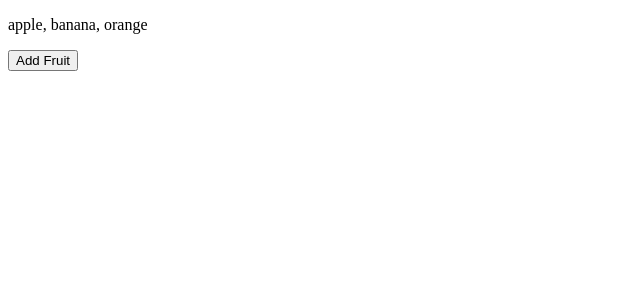
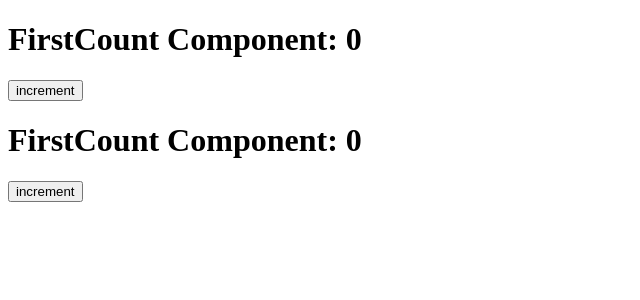
Before and after one commit to kim0hun/Inflearn_React, a React (Vite) app in the folder study/: page / in a window 1280 px wide. Shown: the top 300 px of the page, without its empty margins (0-640 px from the left). Built offline with nearby package versions, Linux system fonts and the light colour scheme.

Commit message:
66. 상태 독립성 이해하기

```diff
--- a/study/src/App.tsx
+++ b/study/src/App.tsx
@@ -1,20 +1,12 @@
 import { useState } from "react";
+import FirstCount from "./components/FirstCount";
+import SecondCount from "./components/SecondCount";
 
 export default function App() {
-  const [fruits, setFruits] = useState<string[]>(["apple", "banana", "orange"]);
-
-  const handleAddFruit = () => {
-    // setFruits((fruits) => [...fruits, "melon"]);
-    // setFruits((fruits) =>
-    //   fruits.map((fruit) => (fruit === "apple" ? "grape" : fruit))
-    // );
-    setFruits((fruits) => [...fruits.slice(0, 1), "melon", ...fruits.slice(1)]);
-  };
-
   return (
     <>
-      <p>{fruits.join(", ")}</p>
-      <button onClick={handleAddFruit}>Add Fruit</button>
+      <FirstCount />
+      <SecondCount />
     </>
   );
 }
--- /dev/null
+++ b/study/src/components/FirstCount.tsx
@@ -0,0 +1,13 @@
+import { useState } from "react";
+
+export default function FirstCount() {
+  console.log("FirstCount Component");
+  const [count, setCount] = useState(0);
+
+  return (
+    <>
+      <h1>FirstCount Component: {count}</h1>
+      <button onClick={() => setCount((count) => count + 1)}>increment</button>
+    </>
+  );
+}
--- /dev/null
+++ b/study/src/components/SecondCount.tsx
@@ -0,0 +1,13 @@
+import { useState } from "react";
+
+export default function SecondCount() {
+  console.log("SecondCount Component");
+  const [count, setCount] = useState(0);
+
+  return (
+    <>
+      <h1>FirstCount Component: {count}</h1>
+      <button onClick={() => setCount((count) => count + 1)}>increment</button>
+    </>
+  );
+}
```
